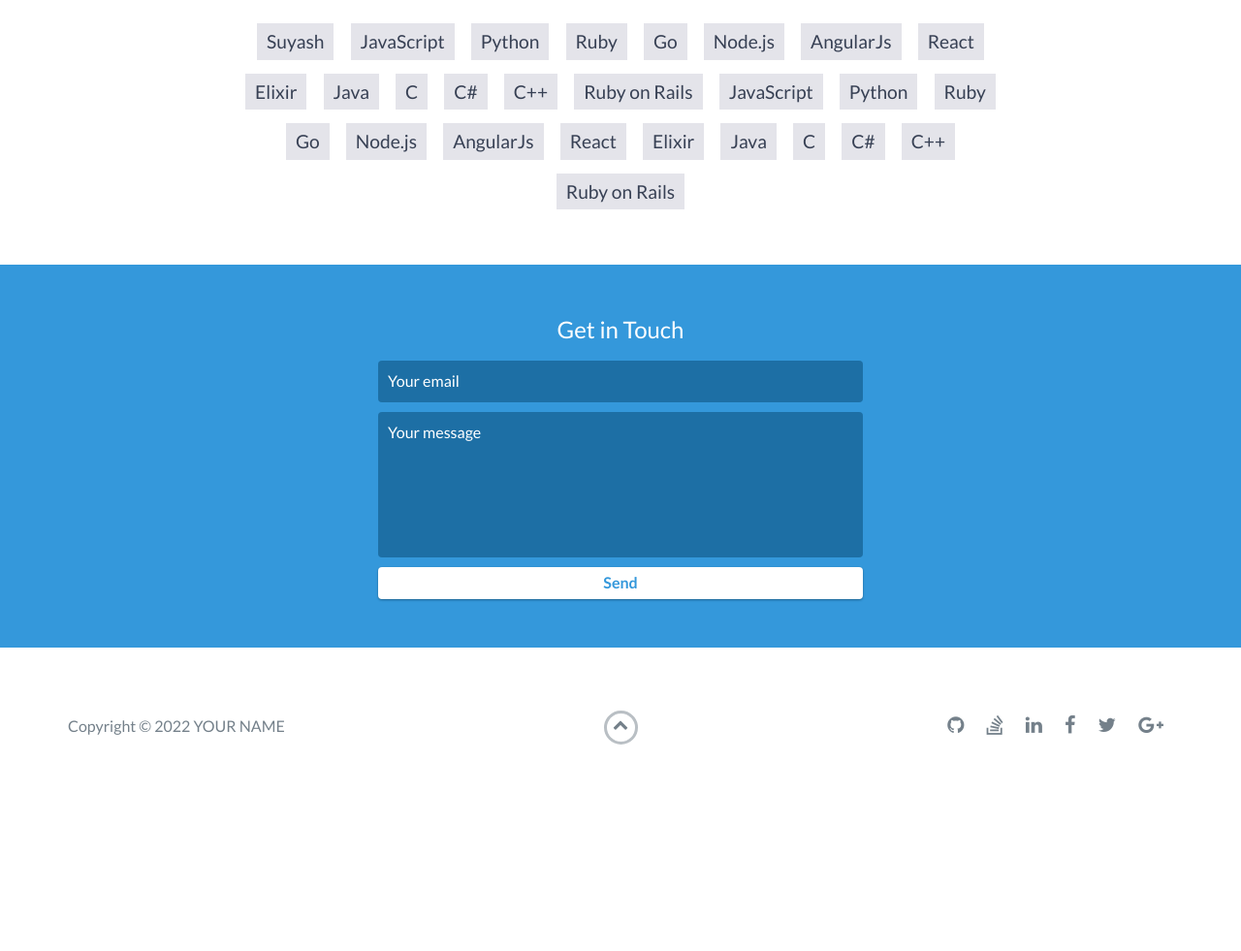
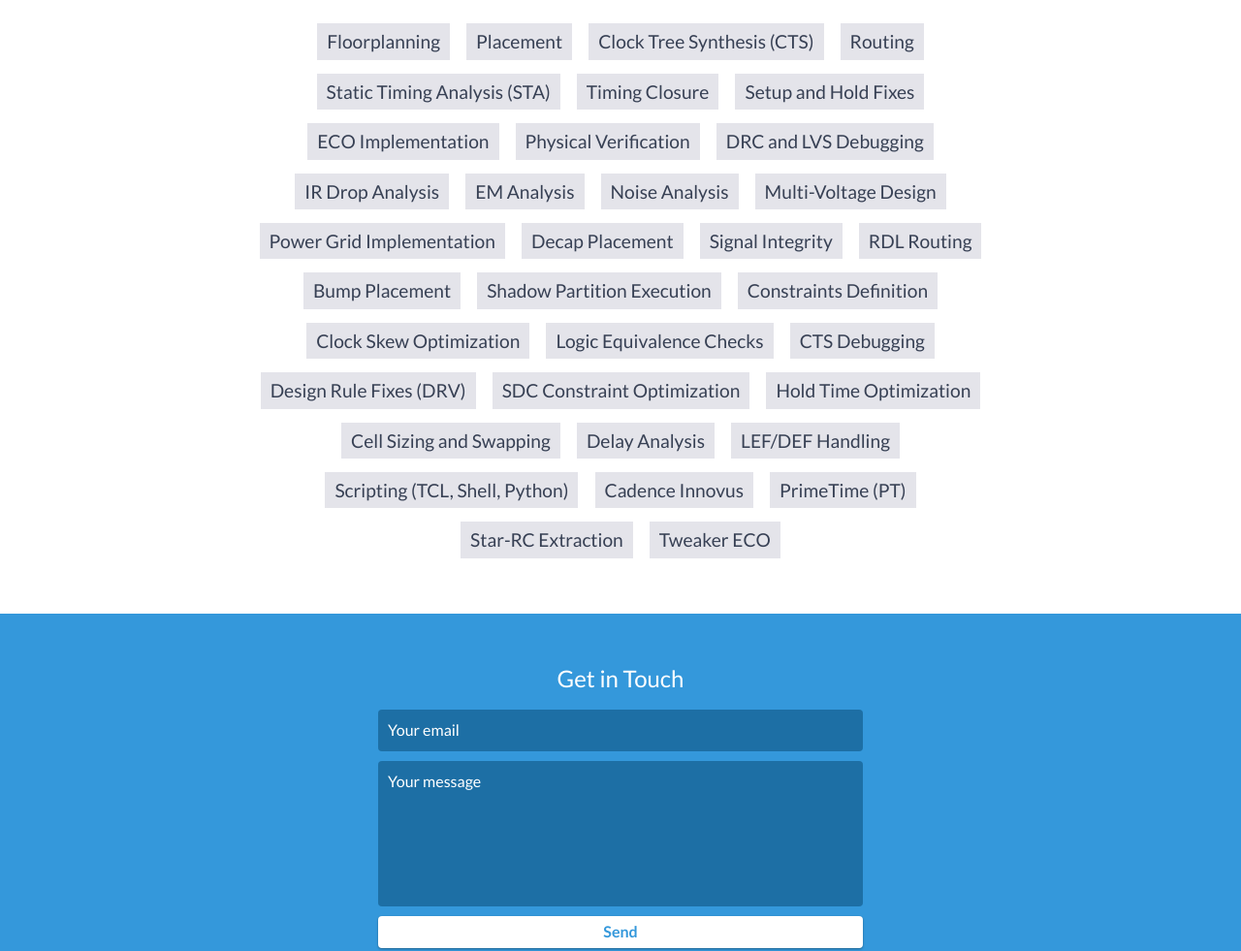
Before and after one commit to suyashg3/portfolio.io, a website: page index.html in a window 1280 px wide. Shown: the part 4340-5321 px from the top of the page at 97% size. Before the commit the page ends 5161 px from the top, so only its background shows below. Drawn offline with nearby package versions, Linux system fonts and the light colour scheme.

Commit message:
Update index.html

```diff
--- a/index.html
+++ b/index.html
@@ -215,33 +215,41 @@
     <div id="skills">
         <h2 class="heading">Skills</h2>
         <ul>
-	    <li>Suyash</li>
-            <li>JavaScript</li>
-            <li>Python</li>
-            <li>Ruby</li>
-            <li>Go</li>
-            <li>Node.js</li>
-            <li>AngularJs</li>
-            <li>React</li>
-            <li>Elixir</li>
-            <li>Java</li>
-            <li>C</li>
-            <li>C#</li>
-            <li>C++</li>
-            <li>Ruby on Rails</li>
-            <li>JavaScript</li>
-            <li>Python</li>
-            <li>Ruby</li>
-            <li>Go</li>
-            <li>Node.js</li>
-            <li>AngularJs</li>
-            <li>React</li>
-            <li>Elixir</li>
-            <li>Java</li>
-            <li>C</li>
-            <li>C#</li>
-            <li>C++</li>
-            <li>Ruby on Rails</li>
+			<li>Floorplanning</li>
+                <li>Placement</li>
+                <li>Clock Tree Synthesis (CTS)</li>
+                <li>Routing</li>
+                <li>Static Timing Analysis (STA)</li>
+                <li>Timing Closure</li>
+                <li>Setup and Hold Fixes</li>
+                <li>ECO Implementation</li>
+                <li>Physical Verification</li>
+                <li>DRC and LVS Debugging</li>
+                <li>IR Drop Analysis</li>
+                <li>EM Analysis</li>
+                <li>Noise Analysis</li>
+                <li>Multi-Voltage Design</li>
+                <li>Power Grid Implementation</li>
+                <li>Decap Placement</li>
+                <li>Signal Integrity</li>
+                <li>RDL Routing</li>
+                <li>Bump Placement</li>
+                <li>Shadow Partition Execution</li>
+                <li>Constraints Definition</li>
+                <li>Clock Skew Optimization</li>
+                <li>Logic Equivalence Checks</li>
+                <li>CTS Debugging</li>
+                <li>Design Rule Fixes (DRV)</li>
+                <li>SDC Constraint Optimization</li>
+                <li>Hold Time Optimization</li>
+                <li>Cell Sizing and Swapping</li>
+                <li>Delay Analysis</li>
+                <li>LEF/DEF Handling</li>
+                <li>Scripting (TCL, Shell, Python)</li>
+                <li>Cadence Innovus</li>
+                <li>PrimeTime (PT)</li>
+                <li>Star-RC Extraction</li>
+                <li>Tweaker ECO</li>
         </ul>
     </div>
     <!-- End #skills -->
@@ -249,7 +257,7 @@
     <div id="contact">
         <h2>Get in Touch</h2>
         <div id="contact-form">
-            <form method="POST" action="https://formspree.io/email@email.com">
+             <form method="POST" action="https://formspree.io/suyashgadhave@gmail.com">
                 <input type="hidden" name="_subject" value="Contact request from personal website" />
                 <input type="email" name="_replyto" placeholder="Your email" required>
                 <textarea name="message" placeholder="Your message" required></textarea>
@@ -265,7 +273,7 @@
             <div class="row">
                 <div class="col-sm-5 copyright">
                     <p>
-                        Copyright &copy; <span id="current-year">2022</span> YOUR NAME
+                        Copyright &copy; <span id="current-year">2025</span> SUYASH G.
                     </p>
                 </div>
                 <div class="col-sm-2 top">
@@ -276,23 +284,15 @@
                 <div class="col-sm-5 social">
                     <ul>
                         <li>
-                            <a href="https://github.com/" target="_blank"><i class="fa fa-github" aria-hidden="true"></i></a>
-                        </li>
-                        <li>
-                            <a href="https://stackoverflow.com/" target="_blank"><i class="fa fa-stack-overflow" aria-hidden="true"></i></a>
-                        </li>
-                        <li>
-                            <a href="https://linkedin.com/" target="_blank"><i class="fa fa-linkedin" aria-hidden="true"></i></a>
-                        </li>
-                        <li>
-                            <a href="https://www.facebook.com/" target="_blank"><i class="fa fa-facebook" aria-hidden="true"></i></a>
-                        </li>
-                        <li>
-                            <a href="https://twitter.com/" target="_blank"><i class="fa fa-twitter" aria-hidden="true"></i></a>
-                        </li>
-                        <li>
-                            <a href="https://plus.google.com/" target="_blank"><i class="fa fa-google-plus" aria-hidden="true"></i></a>
-                        </li>
+							<a href="https://www.linkedin.com/in/suyashgadhave/" target="_blank">
+								<i class="fa fa-linkedin" aria-hidden="true"></i>
+							</a>
+						</li>
+						<li>
+							<a href="mailto:suyash@gmail.com" target="_blank">
+								<i class="fa fa-envelope" aria-hidden="true"></i>
+							</a>
+						</li>
                     </ul>
                 </div>
             </div>
```
